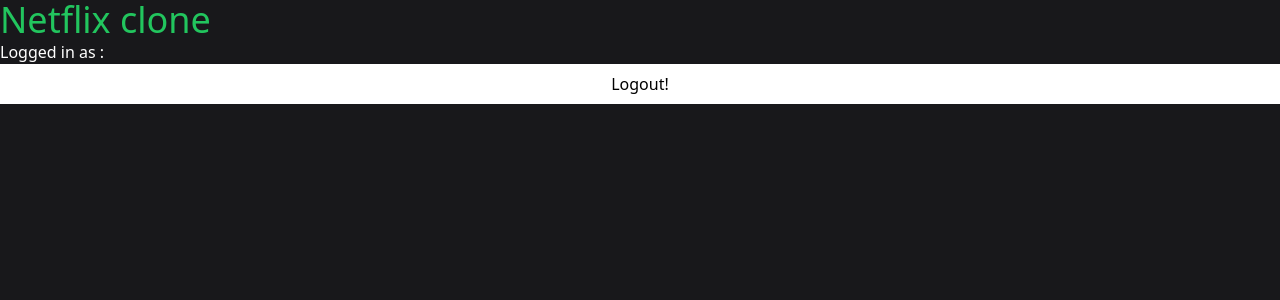
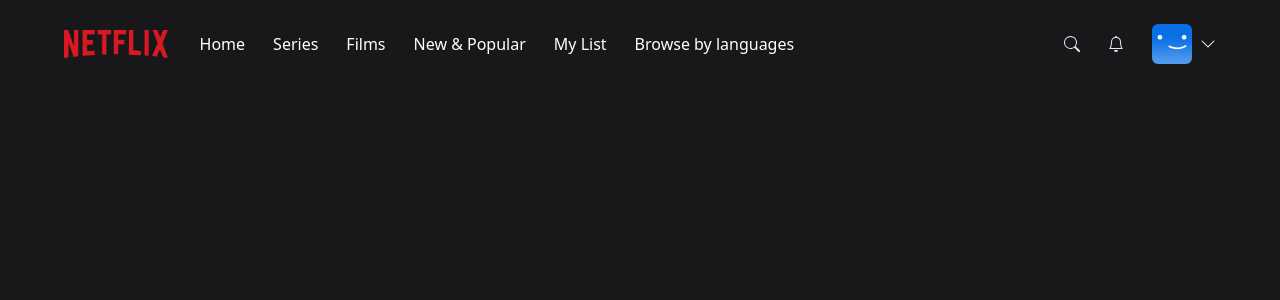
Before and after one commit to cengizeryigit/Netflix-Clone-Nextjs-React-TailwindCss-Prisma, a Next.js app: page / in a window 1280 px wide. Shown: the top 300 px of the page. Built offline with nearby package versions, Linux system fonts and the light colour scheme; no server answers; the database is empty; sample sign-in values are in the browser's storage.

Commit message:
Navbar Component

```diff
--- /dev/null
+++ b/components/AccountMenu.tsx
@@ -0,0 +1,38 @@
+import { signOut } from "next-auth/react";
+import React from "react";
+
+interface AccountMenuProps {
+  visible?: boolean;
+}
+
+const AccountMenu: React.FC<AccountMenuProps> = ({ visible }) => {
+  if (!visible) {
+    return null;
+  }
+
+  return (
+    <div className="bg-black w-56 absolute top-14 right-0 py-5 flex-col border-2 border-gray-800 flex">
+      <div className="flex flex-col gap-3">
+        <div className="px-3 group/item flex flex-row gap-3 items-center w-full">
+          <img
+            className="w-8 rounded-md"
+            src="/images/default-blue.png"
+            alt=""
+          />
+          <p className="text-white text-sm group-hover/item:underline">
+            Username
+          </p>
+        </div>
+        <hr className="bg-gray-600 border-0 h-px my-4" />
+        <div
+          onClick={() => signOut()}
+          className="px-3 text-center text-white text-sm hover:underline"
+        >
+          Sign out of Netflix
+        </div>
+      </div>
+    </div>
+  );
+};
+
+export default AccountMenu;
--- /dev/null
+++ b/components/MobileMenu.tsx
@@ -0,0 +1,34 @@
+import React from "react";
+
+interface MobileMenuProps {
+  visible?: boolean;
+}
+
+const MobileMenu: React.FC<MobileMenuProps> = ({ visible }) => {
+  if (!visible) {
+    return null;
+  }
+
+  return (
+    <div className="bg-black w-56 absolute top-8 left-0 py-5 flex-col border-2 border-gray-800 flex">
+      <div className="flex flex-col gap-4">
+        <div className="px-3 text-center text-white hover:underline">Home</div>
+        <div className="px-3 text-center text-white hover:underline">
+          Series
+        </div>
+        <div className="px-3 text-center text-white hover:underline">Films</div>
+        <div className="px-3 text-center text-white hover:underline">
+          New & Popular
+        </div>
+        <div className="px-3 text-center text-white hover:underline">
+          My List
+        </div>
+        <div className="px-3 text-center text-white hover:underline">
+          Browse by Languages
+        </div>
+      </div>
+    </div>
+  );
+};
+
+export default MobileMenu;
--- /dev/null
+++ b/components/Navbar.tsx
@@ -0,0 +1,111 @@
+import { useCallback, useEffect, useState } from "react";
+import MobileMenu from "./MobileMenu";
+import NavbarItem from "./NavbarItem";
+
+import { BsChevronDown, BsSearch, BsBell } from "react-icons/bs";
+import AccountMenu from "./AccountMenu";
+
+const TOP_OFFSET = 66;
+
+const Navbar = () => {
+  const [showMobileMenu, setShowMobileMenu] = useState(false);
+  const [showAccountMenu, setShowAccountMenu] = useState(false);
+  const [showBackground, setShowBackground] = useState(false);
+
+  useEffect(() => {
+    const handleScroll = () => {
+      if (window.scrollY >= TOP_OFFSET) {
+        setShowBackground(true);
+      } else {
+        setShowBackground(false);
+      }
+    };
+
+    window.addEventListener("scroll", handleScroll);
+
+    return () => {
+      window.removeEventListener("scroll", handleScroll);
+    };
+  }, []);
+
+  const toggleMobileMenu = useCallback(() => {
+    setShowMobileMenu((current) => !current);
+  }, []);
+
+  const toggleAccountMenu = useCallback(() => {
+    setShowAccountMenu((current) => !current);
+  }, []);
+
+  return (
+    <nav className="w-full fixed z-40">
+      <div
+        className={`
+        px-4
+        md:px-16
+        py-6
+        flex
+        flex-row
+        items-center
+        transition
+        duration-500
+        ${showBackground ? "bg-zinc-900 bg-opacity-90" : ""}
+        `}
+      >
+        <img className="h-4 lg:h-7" src="/images/logo.png" alt="Logo" />
+        <div
+          className="
+            flex-row
+            ml-8
+            gap-7
+            hidden
+            lg:flex
+        "
+        >
+          <NavbarItem label="Home" />
+          <NavbarItem label="Series" />
+          <NavbarItem label="Films" />
+          <NavbarItem label="New & Popular" />
+          <NavbarItem label="My List" />
+          <NavbarItem label="Browse by languages" />
+        </div>
+        <div
+          onClick={toggleMobileMenu}
+          className="lg:hidden flex flex-row items-center gap-2 ml-8 cursor-pointer relative"
+        >
+          <p className="text-white text-sm">Browse</p>
+          <BsChevronDown
+            className={`text-white transition ${
+              showMobileMenu ? "rotate-180" : "rotate-0"
+            }`}
+          />
+          <MobileMenu visible={showMobileMenu} />
+        </div>
+        <div className="flex flex-row ml-auto gap-7 items-center">
+          <div className="text-gray-200 hover:text-gray-300 cursor-pointer transition">
+            <BsSearch />
+          </div>
+          <div className="text-gray-200 hover:text-gray-300 cursor-pointer transition">
+            <BsBell />
+          </div>
+
+          <div
+            onClick={toggleAccountMenu}
+            className="flex flex-row items-center gap-2 cursor-pointer relative"
+          >
+            <div className="w-6 h-6 lg:w-10 lg:h-10 rounded-md overflow-hidden">
+              <img src="/images/default-blue.png" alt="" />
+            </div>
+            <BsChevronDown
+              className={`text-white transition ${
+                showAccountMenu ? "rotate-180" : "rotate-0"
+              }`}
+            />
+            <AccountMenu visible={showAccountMenu} />
+          </div>
+        </div>
+      </div>
+    </nav>
+  );
+};
+
+export default Navbar;
--- /dev/null
+++ b/components/NavbarItem.tsx
@@ -0,0 +1,15 @@
+import React from "react";
+
+interface NavbarItemsProps {
+  label: string;
+}
+
+const NavbarItem: React.FC<NavbarItemsProps> = ({ label }) => {
+  return (
+    <div className="text-white cursor-pointer hover:text-gray-300 transition">
+      {label}
+    </div>
+  );
+};
+
+export default NavbarItem;
--- a/pages/index.tsx
+++ b/pages/index.tsx
@@ -1,6 +1,7 @@
-import useCurrentUser from "@/hooks/useCurrentUser";
 import { NextPageContext } from "next";
-import { getSession, signOut } from "next-auth/react";
+import { getSession } from "next-auth/react";
+
+import Navbar from "@/components/Navbar";
 
 export async function getServerSideProps(context: NextPageContext) {
   const session = await getSession(context);
@@ -20,15 +21,9 @@ export async function getServerSideProps(context: NextPageContext) {
 }
 
 export default function Home() {
-  const { data: user } = useCurrentUser();
-
   return (
     <>
-      <h1 className="text-4xl text-green-500">Netflix clone</h1>
-      <p className="text-white">Logged in as : {user?.email}</p>
-      <button className="h-10 w-full bg-white" onClick={() => signOut()}>
-        Logout!
-      </button>
+      <Navbar />
     </>
   );
 }
```
